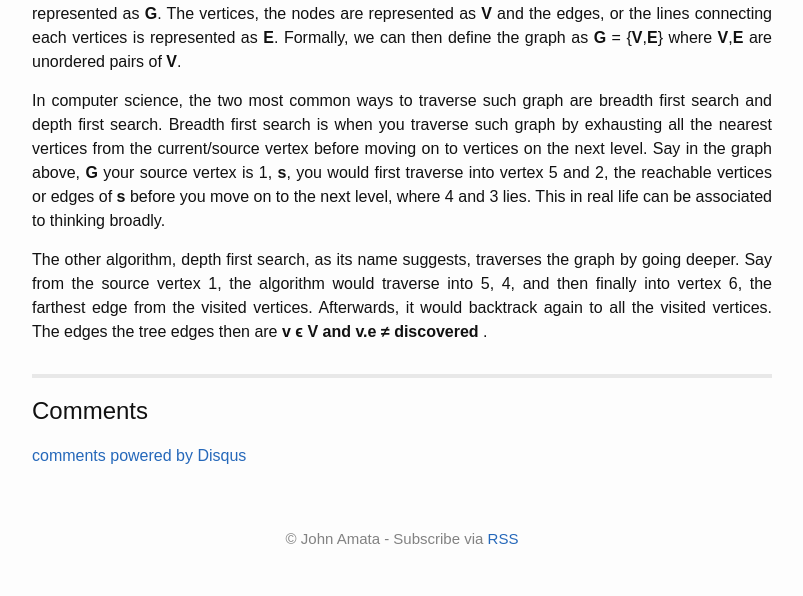
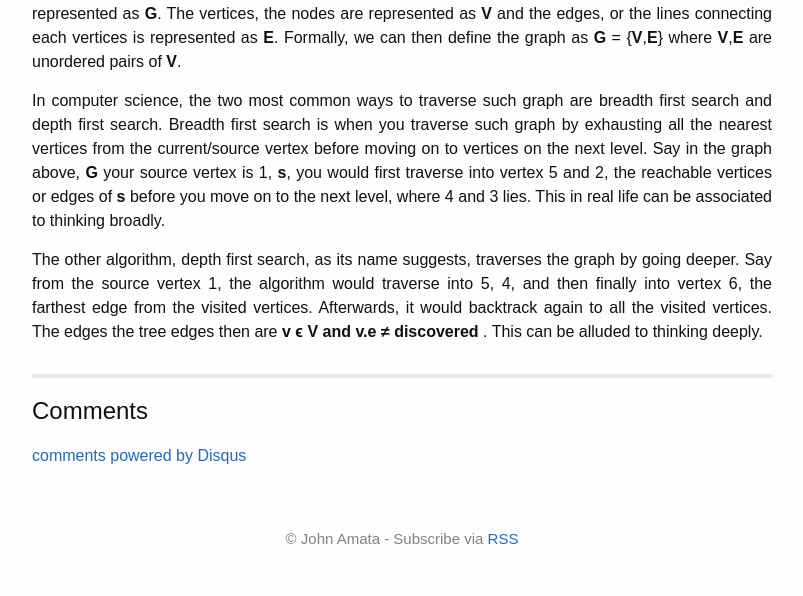
Before and after one commit to jpamata/jpamata.github.io, a Jekyll site: the page built from _posts/2017-10-30-mental-algorithms.md, in a window 1280 px wide. Shown: the part 594-1190 px from the top of the page, without its empty margins (238-1041 px from the left). Built offline with Jekyll 4.4.1, drawn with Linux system fonts in a browser that asks for light colours; comment, search, counter and statistics services are not loaded.

Commit message:
Update 2017-10-30-mental-algorithms.md

```diff
--- a/_posts/2017-10-30-mental-algorithms.md
+++ b/_posts/2017-10-30-mental-algorithms.md
@@ -8,8 +8,11 @@
 <p align="justify"> When thinking about problems, people usually have two ways to tackle such situation.
 </p>
 
+<center>
 <p align="justify"> Let's consider the graph below.
 </p>
+</center>
+
 <center>
 <img src="https://i.imgur.com/6ibbeM2.png">
 </center>
@@ -21,7 +24,7 @@
 <p align="justify">In computer science, the two most common ways to traverse such graph are breadth first search and depth first search. Breadth first search is when you traverse such graph by exhausting all the nearest vertices from the current/source vertex before moving on to vertices on the next level. Say in the graph above, <strong>G</strong> your source vertex is 1, <strong>s</strong>, you would first traverse into vertex 5 and 2, the reachable vertices or edges of <strong>s</strong> before you move on to the next level, where 4 and 3 lies. This in real life can be associated to thinking broadly.
 </p>
 
-<p align="justify">The other algorithm, depth first search, as its name suggests, traverses the graph by going deeper. Say from the source vertex 1, the algorithm would traverse into 5, 4, and then finally into vertex 6, the farthest edge from the visited vertices. Afterwards, it would backtrack again to all the visited vertices. The edges the tree edges then are <strong>v ϵ V and v.e ≠ discovered </strong>.
+<p align="justify">The other algorithm, depth first search, as its name suggests, traverses the graph by going deeper. Say from the source vertex 1, the algorithm would traverse into 5, 4, and then finally into vertex 6, the farthest edge from the visited vertices. Afterwards, it would backtrack again to all the visited vertices. The edges the tree edges then are <strong>v ϵ V and v.e ≠ discovered </strong>. This can be alluded to thinking deeply.
 </p>
 
 <p align="justify">
```
